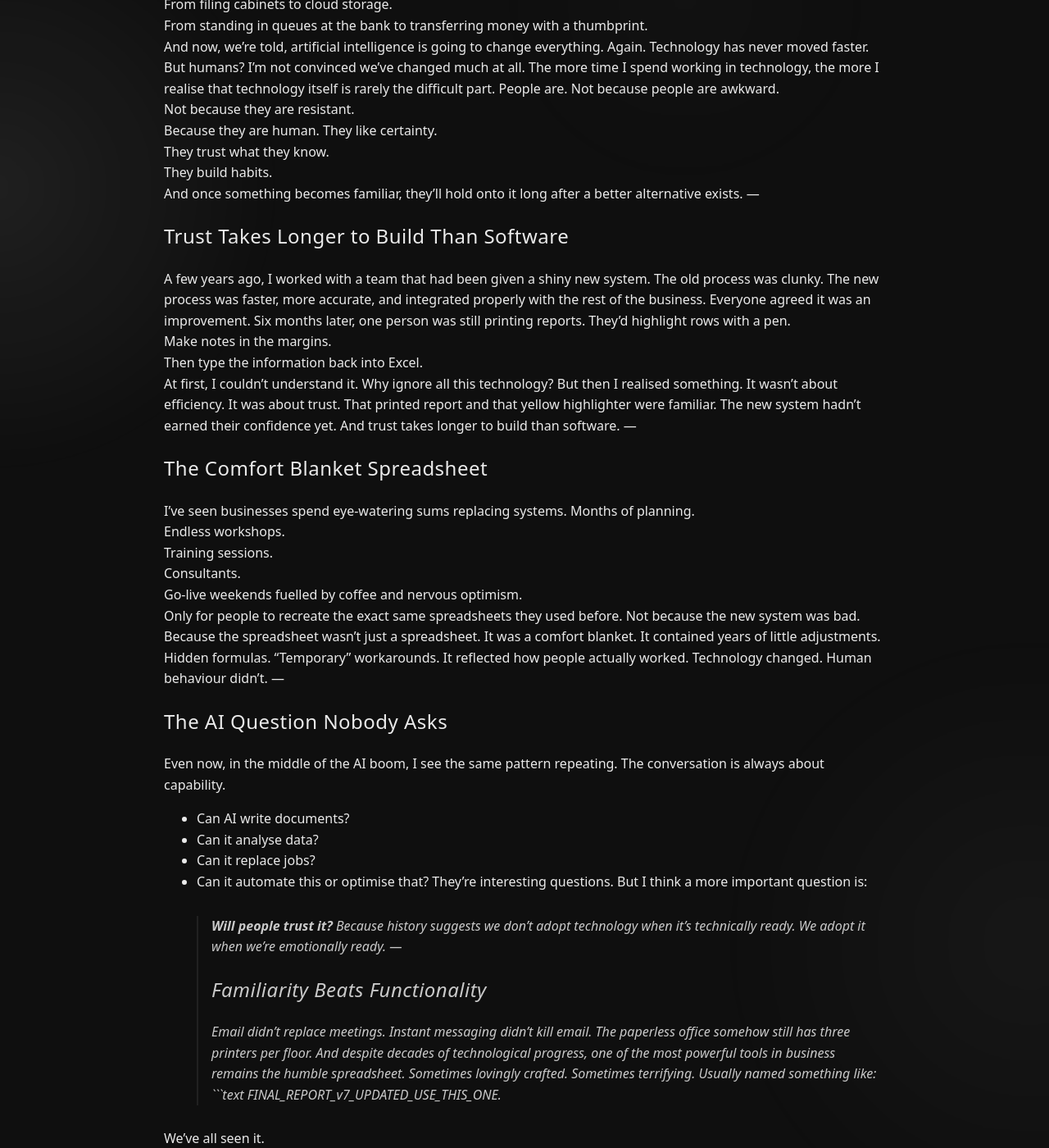
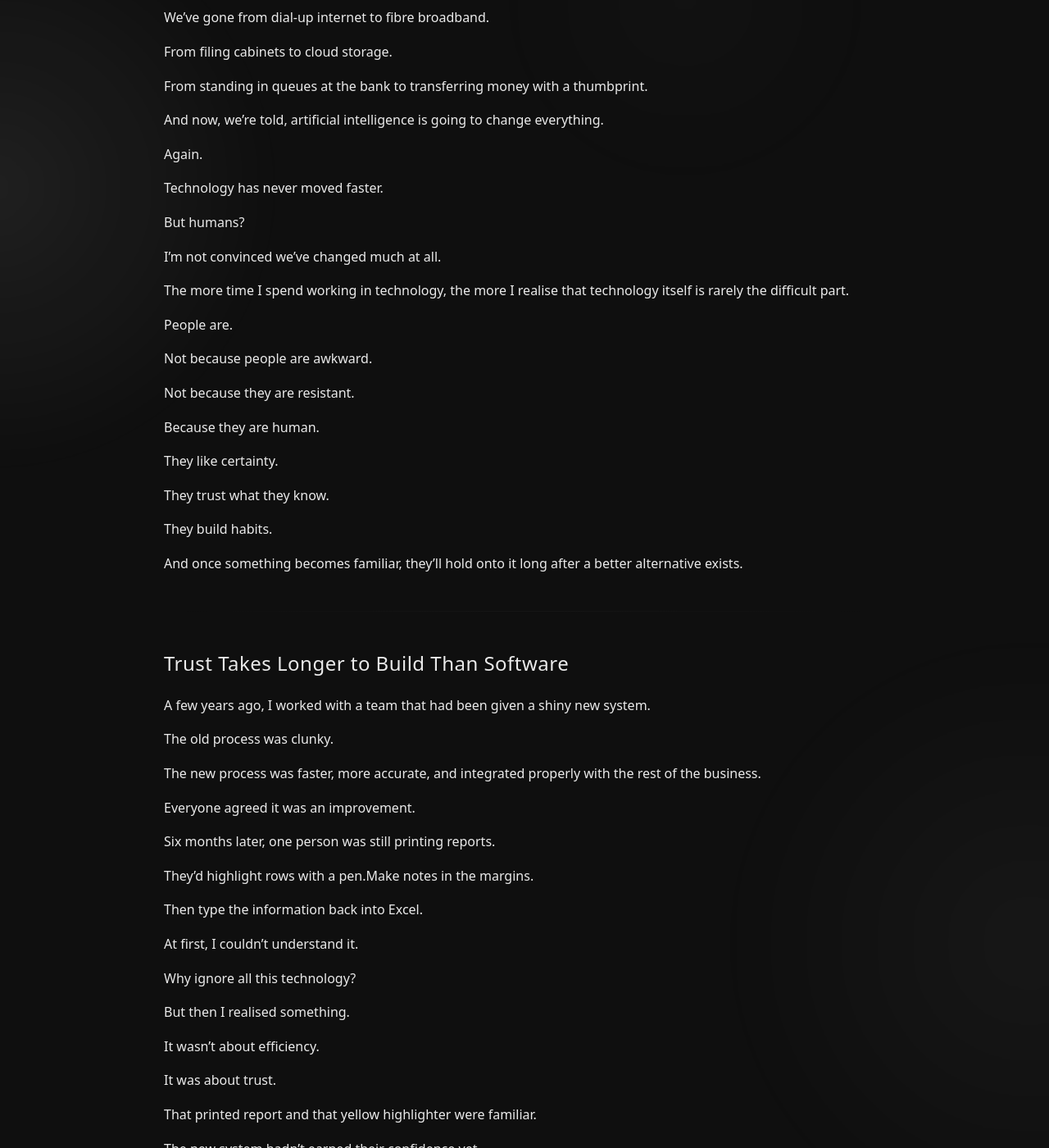
Before and after one commit to ElliotGinge/elliotginger.com, a Jekyll site: the page built from _posts/2026-06-19-technology-has-never-moved-faster.md, in a window 1280 px wide and 1400 px high, scrolled down 303 px. Shown: the whole window at 82% size. Built offline with Jekyll 4.4.1, drawn with Linux system fonts in a browser that asks for light colours; some of the changed lines change nothing that is shown; some of the changed text lies outside the part shown.

Commit message:
Revise technology article for clarity and readability
Updated the article to enhance clarity and flow, fixing typos and improving sentence structure.

````diff
--- a/_posts/2026-06-19-technology-has-never-moved-faster.md
+++ b/_posts/2026-06-19-technology-has-never-moved-faster.md
@@ -8,84 +8,151 @@
 image: /assets/images/posts/technology-humans-header.png
 ---
 # Technology Has Never Moved Faster. Humans Haven't Changed At All
+
 The last few decades have been extraordinary.
+
 We've gone from dial-up internet to fibre broadband.
+
 From filing cabinets to cloud storage.
+
 From standing in queues at the bank to transferring money with a thumbprint.
+
 And now, we're told, artificial intelligence is going to change everything.
+
 Again.
+
 Technology has never moved faster.
+
 But humans?
+
 I'm not convinced we've changed much at all.
+
 The more time I spend working in technology, the more I realise that technology itself is rarely the difficult part.
+
 People are.
+
 Not because people are awkward.
+
 Not because they are resistant.
+
 Because they are human.
+
 They like certainty.
+
 They trust what they know.
+
 They build habits.
+
 And once something becomes familiar, they'll hold onto it long after a better alternative exists.
+
 ---
 ## Trust Takes Longer to Build Than Software
+
 A few years ago, I worked with a team that had been given a shiny new system.
+
 The old process was clunky.
+
 The new process was faster, more accurate, and integrated properly with the rest of the business.
+
 Everyone agreed it was an improvement.
+
 Six months later, one person was still printing reports.
-They'd highlight rows with a pen.
-Make notes in the margins.
+
+They'd highlight rows with a pen.Make notes in the margins.
+
 Then type the information back into Excel.
+
 At first, I couldn't understand it.
+
 Why ignore all this technology?
+
 But then I realised something.
+
 It wasn't about efficiency.
+
 It was about trust.
+
 That printed report and that yellow highlighter were familiar.
+
 The new system hadn't earned their confidence yet.
+
 And trust takes longer to build than software.
+
 ---
 ## The Comfort Blanket Spreadsheet
+
 I've seen businesses spend eye-watering sums replacing systems.
+
 Months of planning.
+
 Endless workshops.
+
 Training sessions.
+
 Consultants.
+
 Go-live weekends fuelled by coffee and nervous optimism.
+
 Only for people to recreate the exact same spreadsheets they used before.
+
 Not because the new system was bad.
+
 Because the spreadsheet wasn't just a spreadsheet.
+
 It was a comfort blanket.
+
 It contained years of little adjustments.
+
 Hidden formulas.
+
 "Temporary" workarounds.
+
 It reflected how people actually worked.
+
 Technology changed.
+
 Human behaviour didn't.
+
 ---
 ## The AI Question Nobody Asks
+
 Even now, in the middle of the AI boom, I see the same pattern repeating.
+
 The conversation is always about capability.
+
 - Can AI write documents?
 - Can it analyse data?
 - Can it replace jobs?
 - Can it automate this or optimise that?
+
 They're interesting questions.
+
 But I think a more important question is:
+
 > **Will people trust it?**
+
 Because history suggests we don't adopt technology when it's technically ready.
+
 We adopt it when we're emotionally ready.
+
 ---
 ## Familiarity Beats Functionality
+
 Email didn't replace meetings.
+
 Instant messaging didn't kill email.
+
 The paperless office somehow still has three printers per floor.
+
 And despite decades of technological progress, one of the most powerful tools in business remains the humble spreadsheet.
+
 Sometimes lovingly crafted.
+
 Sometimes terrifying.
+
 Usually named something like:
-```text
-FINAL_REPORT_v7_UPDATED_USE_THIS_ONE.
+
+>FINAL_REPORT_v7_UPDATED_USE_THIS_ONE.xlsx
 
 We've all seen it.
 
````
